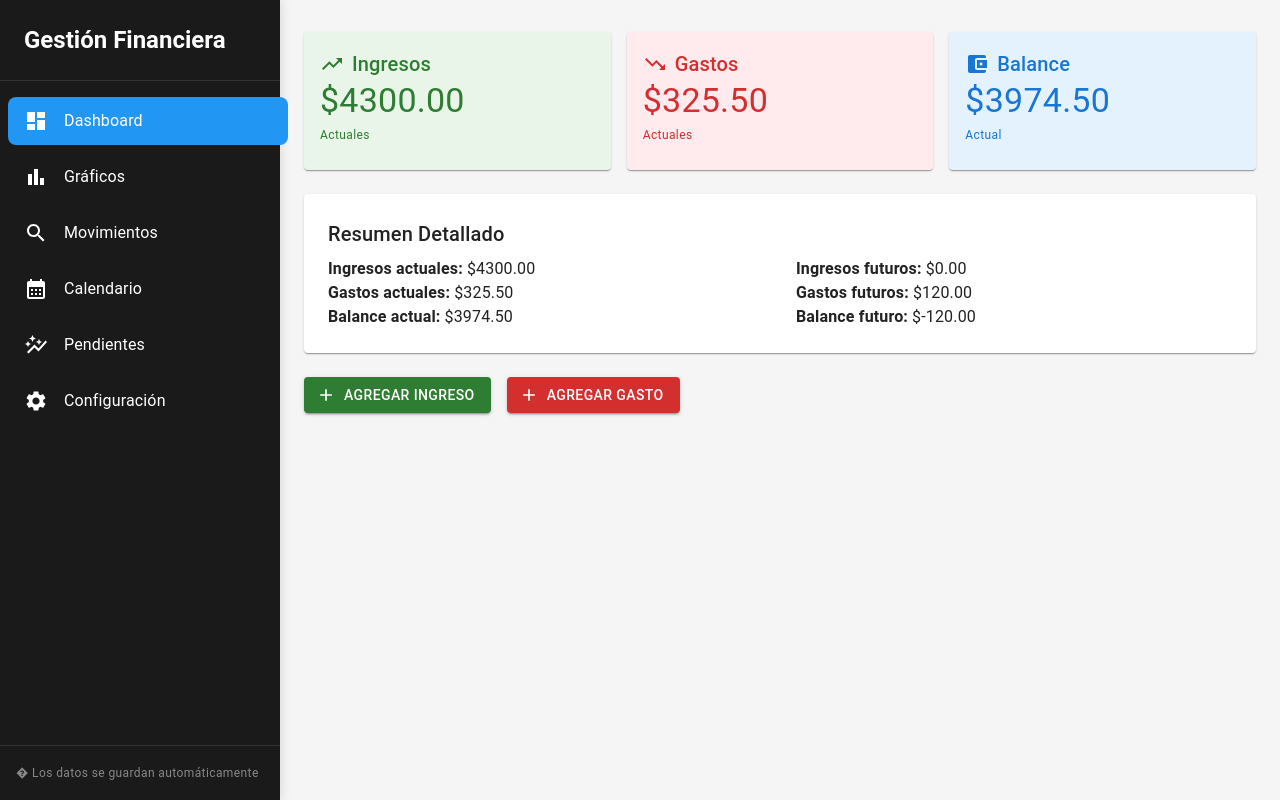
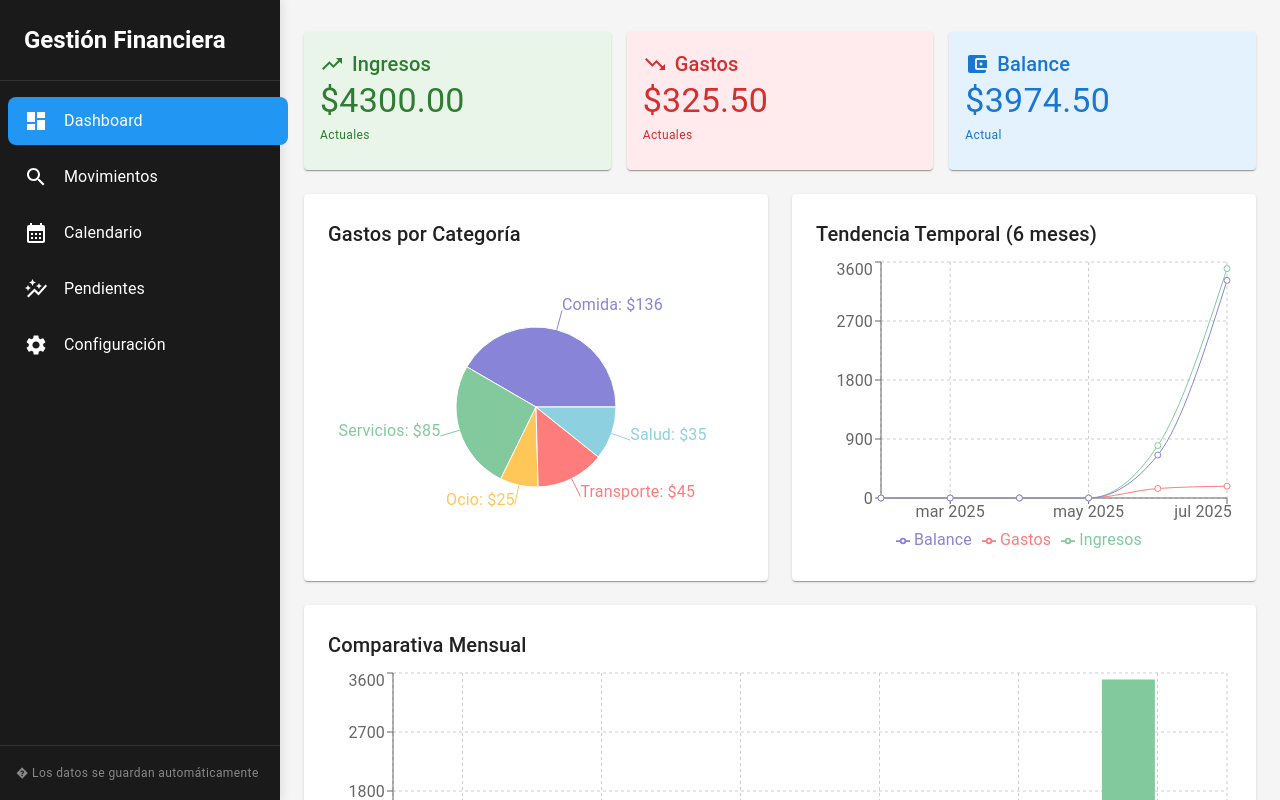
Before and after one commit to Lalo6174/Gastos, a React (Vite) app: page / in a window 1280 px wide. Shown: the top 800 px of the page. Built offline with nearby package versions, Linux system fonts and the light colour scheme.

Commit message:
fix: tabs y navegación restaurados tras refactor, cada pantalla muestra su contenido correcto

```diff
--- a/src/App.tsx
+++ b/src/App.tsx
@@ -1,7 +1,7 @@
 import { useState, useEffect } from 'react';
 import { ThemeProvider, createTheme } from '@mui/material/styles';
 import { Container, Typography, Box, Paper, Button, TextField, List, ListItem, ListItemText, IconButton, Card, CardContent, Chip, ListItemIcon, Dialog } from '@mui/material';
-import { Edit, Delete, Add, TrendingUp, TrendingDown, AccountBalanceWallet, Search, Dashboard, BarChart, SearchOutlined, CalendarMonth, AutoGraph, Settings } from '@mui/icons-material';
+import { Edit, Delete, Add, TrendingUp, TrendingDown, AccountBalanceWallet, Search, Dashboard, SearchOutlined, CalendarMonth, AutoGraph, Settings } from '@mui/icons-material';
 import CssBaseline from '@mui/material/CssBaseline';
 import { BarChart as RechartsBarChart, Bar, XAxis, YAxis, CartesianGrid, Tooltip, Legend, ResponsiveContainer, PieChart, Pie, Cell, LineChart, Line } from 'recharts';
 import { format, startOfMonth, endOfMonth, eachDayOfInterval, isSameDay, parseISO, startOfWeek, endOfWeek } from 'date-fns';
@@ -222,11 +222,8 @@ function AppContent() {
 
   // Cálculos mejorados
   const gastosActuales = transacciones.filter(t => t.tipo === 'gasto' && !t.esFuturo).reduce((a, b) => a + b.monto, 0);
-  const gastosFuturos = transacciones.filter(t => t.tipo === 'gasto' && t.esFuturo).reduce((a, b) => a + b.monto, 0);
   const ingresosActuales = transacciones.filter(t => t.tipo === 'ingreso' && !t.esFuturo).reduce((a, b) => a + b.monto, 0);
-  const ingresosFuturos = transacciones.filter(t => t.tipo === 'ingreso' && t.esFuturo).reduce((a, b) => a + b.monto, 0);
   const balanceActual = ingresosActuales - gastosActuales;
-  const balanceFuturo = ingresosFuturos - gastosFuturos;
 
   // Función para filtrar y ordenar transacciones
   const filtrarYOrdenarTransacciones = (transaccionesArray: Transaccion[]) => {
@@ -361,11 +358,10 @@ function AppContent() {
 
   const menuItems = [
     { id: 0, label: 'Dashboard', icon: <Dashboard /> },
-    { id: 1, label: 'Gráficos', icon: <BarChart /> },
-    { id: 2, label: 'Movimientos', icon: <SearchOutlined /> },
-    { id: 3, label: 'Calendario', icon: <CalendarMonth /> },
-    { id: 4, label: 'Pendientes', icon: <AutoGraph /> },
-    { id: 5, label: 'Configuración', icon: <Settings /> },
+    { id: 1, label: 'Movimientos', icon: <SearchOutlined /> },
+    { id: 2, label: 'Calendario', icon: <CalendarMonth /> },
+    { id: 3, label: 'Pendientes', icon: <AutoGraph /> },
+    { id: 4, label: 'Configuración', icon: <Settings /> },
   ];
 
   return (
@@ -431,8 +427,8 @@ function AppContent() {
       <Box sx={{ flex: 1, ml: '280px' }}>
         <Container maxWidth="lg" sx={{ py: 4 }}>
 
-          {/* Dashboard Principal */}
-          {tab === 0 && (
+      {/* Dashboard Principal */}
+      {tab === 0 && (
         <>
           <Box display="flex" gap={2} mb={3} flexWrap="wrap">
             <Card sx={{ flex: 1, minWidth: 200, bgcolor: '#e8f5e8', color: '#2e7d32' }}>
@@ -467,50 +463,7 @@ function AppContent() {
             </Card>
           </Box>
 
-          <Paper sx={{p:3, mb:3, bgcolor: '#fff', color: '#222'}}>
-            <Typography variant="h6" gutterBottom>Resumen Detallado</Typography>
-            <Box display="flex" gap={4} flexWrap="wrap">
-              <Box flex={1} minWidth={200}>
-                <Typography><strong>Ingresos actuales:</strong> ${ingresosActuales.toFixed(2)}</Typography>
-                <Typography><strong>Gastos actuales:</strong> ${gastosActuales.toFixed(2)}</Typography>
-                <Typography><strong>Balance actual:</strong> ${balanceActual.toFixed(2)}</Typography>
-              </Box>
-              <Box flex={1} minWidth={200}>
-                <Typography><strong>Ingresos futuros:</strong> ${ingresosFuturos.toFixed(2)}</Typography>
-                <Typography><strong>Gastos futuros:</strong> ${gastosFuturos.toFixed(2)}</Typography>
-                <Typography><strong>Balance futuro:</strong> ${balanceFuturo.toFixed(2)}</Typography>
-              </Box>
-            </Box>
-          </Paper>
-
-          <Box display="flex" gap={2}>
-            <Button
-              variant="contained"
-              color="success"
-              startIcon={<Add />}
-              onClick={() => abrirDialogoNuevo('ingreso')}
-            >
-              Agregar Ingreso
-            </Button>
-            <Button
-              variant="contained"
-              color="error"
-              startIcon={<Add />}
-              onClick={() => abrirDialogoNuevo('gasto')}
-            >
-              Agregar Gasto
-            </Button>
-          </Box>
-        </>
-      )}
-
-      {/* Tab de Gráficos */}
-      {tab === 1 && (
-        <Box>
-          <Typography variant="h5" gutterBottom align="center" sx={{ mb: 3 }}>
-            Análisis Gráfico
-          </Typography>
-
+          {/* Gráficos en el dashboard */}
           <Box display="flex" flexDirection="column" gap={3}>
             {/* Gráfico de Gastos por Categoría */}
             <Box display="flex" flexDirection={{ xs: 'column', md: 'row' }} gap={3}>
@@ -536,7 +489,7 @@ function AppContent() {
                 </ResponsiveContainer>
               </Paper>
 
-            {/* Gráfico Temporal */}
+              {/* Gráfico Temporal */}
               <Paper sx={{ p: 3, flex: 1 }}>
                 <Typography variant="h6" gutterBottom>Tendencia Temporal (6 meses)</Typography>
                 <ResponsiveContainer width="100%" height={300}>
@@ -570,11 +523,31 @@ function AppContent() {
               </ResponsiveContainer>
             </Paper>
           </Box>
-        </Box>
+
+          <Box display="flex" gap={2} mt={3}>
+            <Button
+              variant="contained"
+              color="success"
+              startIcon={<Add />}
+              onClick={() => abrirDialogoNuevo('ingreso')}
+            >
+              Agregar Ingreso
+            </Button>
+            <Button
+              variant="contained"
+              color="error"
+              startIcon={<Add />}
+              onClick={() => abrirDialogoNuevo('gasto')}
+            >
+              Agregar Gasto
+            </Button>
+          </Box>
+        </>
       )}
 
+
       {/* Tab de Movimientos */}
-      {tab === 2 && (
+      {tab === 1 && (
         <Box>
           <Typography variant="h5" gutterBottom align="center" sx={{ mb: 3 }}>
             Historial de Movimientos
@@ -910,7 +883,7 @@ function AppContent() {
       )}
 
       {/* Tab de Calendario */}
-      {tab === 3 && (
+      {tab === 2 && (
         <Box>
           <Typography variant="h5" gutterBottom align="center" sx={{ mb: 3 }}>
             Vista de Calendario
@@ -1021,7 +994,7 @@ function AppContent() {
       )}
 
       {/* Tab de Pendientes */}
-      {tab === 4 && (
+      {tab === 3 && (
         <Paper sx={{ p: 3, bgcolor: '#f4f8fb', color: '#222', minHeight: 400, borderRadius: 4, boxShadow: 6 }}>
           <Typography variant="h5" sx={{ fontWeight: 800, mb: 3, color: '#1565c0', letterSpacing: 1 }}>Pendientes y futuros</Typography>
           <Box sx={{ mb: 3, display: 'flex', gap: 2, alignItems: 'center', flexWrap: 'wrap' }}>
@@ -1178,7 +1151,7 @@ function AppContent() {
       )}
 
       {/* Tab de Configuración */}
-      {tab === 5 && (
+      {tab === 4 && (
         <Box>
           <Paper sx={{ p: 3, mb: 3, bgcolor: '#fff', color: '#222' }}>
             <Typography variant="h6" gutterBottom>Gestión de Categorías</Typography>
```
